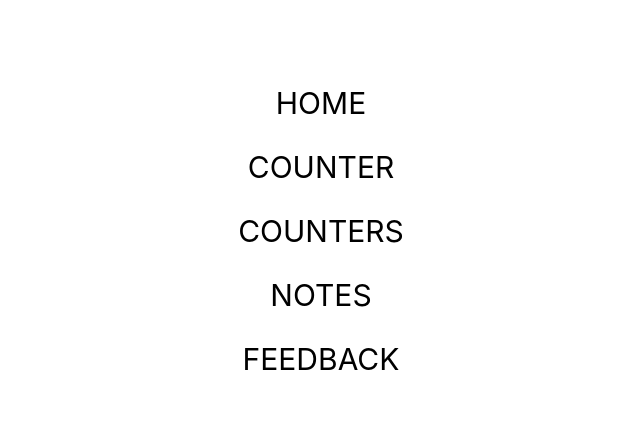
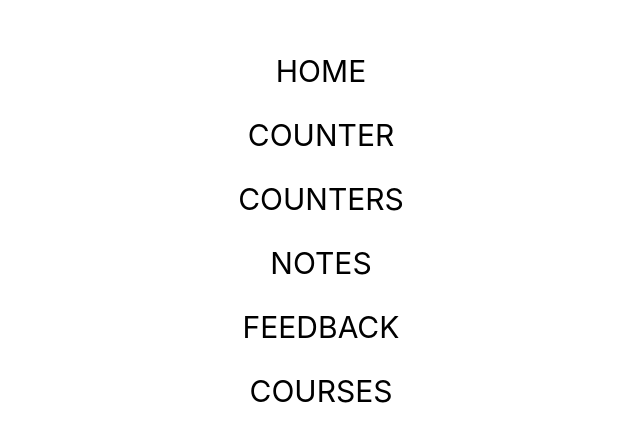
Before and after one commit to oelearning/fullstackopen-1c, a React (Vite) app in the folder 1c/: page / in a window 1280 px wide. Shown: the part 169-610 px from the top of the page, without its empty margins (319-959 px from the left). Built offline with nearby package versions, Linux system fonts and the light colour scheme.

Commit message:
add courses link

```diff
--- a/1c/src/components/MenuPop/constants.js
+++ b/1c/src/components/MenuPop/constants.js
@@ -18,5 +18,9 @@ export const LINKS = [
   {
     name: 'feedback',
     path: '/feedback'
+  },
+  {
+    name: 'courses',
+    path: '/courses'
   }
 ]
```
